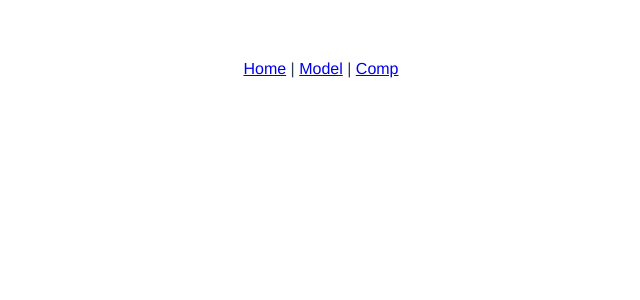
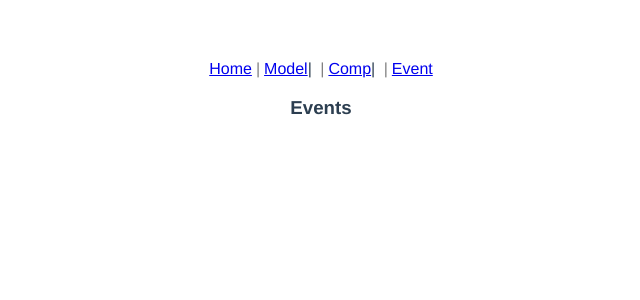
Before and after one commit to BoxPistols/move-vue-dev, a Vue app: page /event in a window 1280 px wide. Shown: the top 300 px of the page, without its empty margins (319-959 px from the left). Built offline with nearby package versions, Linux system fonts and the light colour scheme.

Commit message:
[routing] Event Base

```diff
--- a/src/App.vue
+++ b/src/App.vue
@@ -1,9 +1,13 @@
 <template>
   <div id="app">
     <div id="nav">
-      <router-link to="/">Home</router-link> |
-      <router-link to="/model">Model</router-link> |
-      <router-link to="/comp">Comp</router-link>
+      <router-link to="/">Home</router-link>
+      <p class="splead">|</p>
+      <router-link to="/model">Model</router-link>|
+      <p class="splead">|</p>
+      <router-link to="/comp">Comp</router-link>|
+      <p class="splead">|</p>
+      <router-link to="/event">Event</router-link>
     </div>
     <router-view />
   </div>
@@ -17,4 +21,8 @@
   text-align center
   color #2c3e50
   margin-top 60px
+.splead
+  display inline-flex
+  margin 0 4px
+  color gray
 </style>
--- /dev/null
+++ b/src/components/EventBasic.vue
@@ -0,0 +1,13 @@
+<template>
+  <div>
+    <h3>Events</h3>
+  </div>
+</template>
+
+<script>
+export default {};
+</script>
+
+<style scoped lang="stylus">
+
+</style>
--- a/src/router/index.ts
+++ b/src/router/index.ts
@@ -1,36 +1,39 @@
-import Vue from "vue";
-import VueRouter, { RouteConfig } from "vue-router";
-import Home from "../views/Home.vue";
+import Vue from 'vue'
+import VueRouter, { RouteConfig } from 'vue-router'
+import Home from '../views/Home.vue'
 
-Vue.use(VueRouter);
+Vue.use(VueRouter)
 
 const routes: Array<RouteConfig> = [
   {
-    path: "/",
-    name: "Home",
+    path: '/',
+    name: 'Home',
     component: Home
   },
   {
-    path: "/model",
-    name: "Model",
+    path: '/model',
+    name: 'Model',
     // route level code-splitting
     // this generates a separate chunk (about.[hash].js) for this route
     // which is lazy-loaded when the route is visited.
-    component: () =>
-      import(/* webpackChunkName: "about" */ "../views/Model.vue")
+    component: () => import(/* webpackChunkName: "about" */ '../views/Model.vue')
   },
   {
-    path: "/comp",
-    name: "Comp",
-    component: () =>
-      import("../views/Comp.vue")
+    path: '/comp',
+    name: 'Comp',
+    component: () => import('../views/Comp.vue')
+  },
+  {
+    path: '/event',
+    name: 'Event',
+    component: () => import('../views/Event.vue')
   }
-];
+]
 
 const router = new VueRouter({
-  mode: "history",
+  mode: 'history',
   base: process.env.BASE_URL,
   routes
-});
+})
 
-export default router;
+export default router
--- /dev/null
+++ b/src/views/Event.vue
@@ -0,0 +1,19 @@
+<template>
+  <div>
+    <event-basic />
+  </div>
+</template>
+
+<script>
+import EventBasic from "@/components/EventBasic.vue";
+
+export default {
+  components: {
+    EventBasic
+  }
+};
+</script>
+
+<style scoped lang="stylus">
+
+</style>
```
